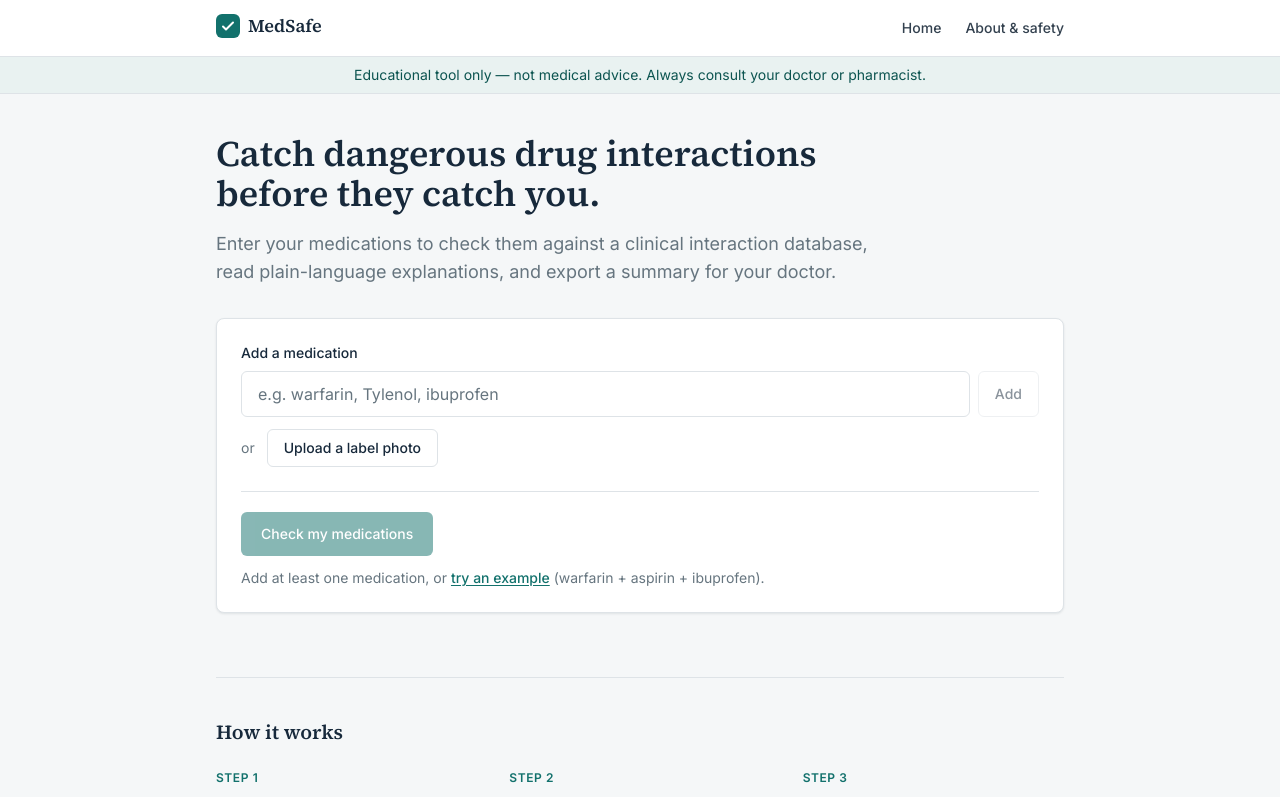
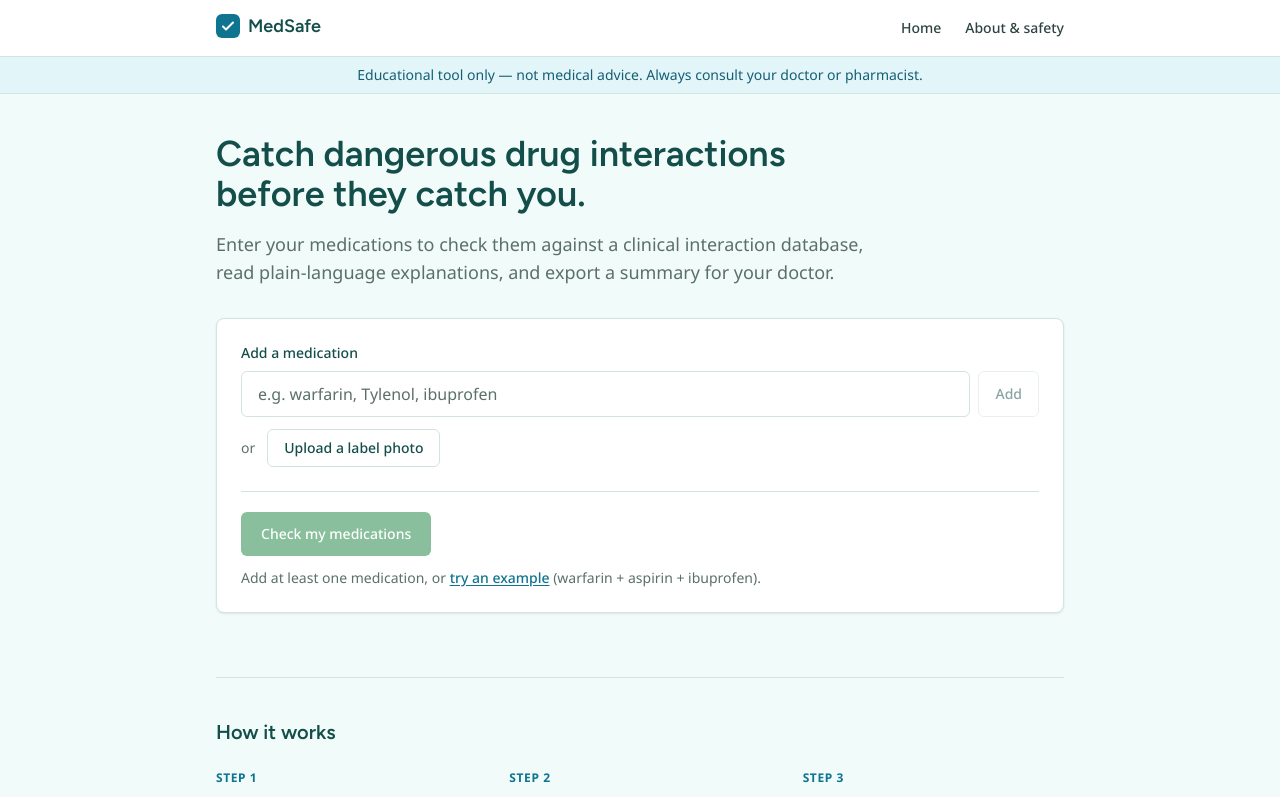
Before and after one commit to LoneEvos/MedSafe-Innovation, a Next.js app: page / in a window 1280 px wide. Shown: the top 797 px of the page. Built offline with nearby package versions, Linux system fonts and the light colour scheme.

Commit message:
redesign UI/UX

```diff
--- a/app/globals.css
+++ b/app/globals.css
@@ -3,19 +3,22 @@
 @tailwind utilities;
 
 :root {
-  /* Brand: muted medical teal + deep slate ink */
-  --primary: #12716c;
-  --primary-strong: #0c5450;
-  --primary-tint: #e9f2f1;
+  /* Medical teal brand + health-green primary action (ui-ux-pro-max healthcare
+     palette, shifted to accessible shades so text/fills clear 4.5:1). */
+  --primary: #0e7490; /* medical teal */
+  --primary-strong: #155e75;
+  --primary-tint: #e2f5f8;
+  --cta: #15803d; /* health green — accessible vs skill's #22C55E */
+  --cta-strong: #166534;
   --accent: #2f6f9f;
 
-  /* Neutrals */
-  --ink: #17293b; /* headings, strong text */
-  --text: #33414f; /* body */
-  --muted: #66757f; /* secondary text */
-  --border: #dee3e7; /* hairlines */
+  /* Neutrals (deep teal ink) */
+  --ink: #134e4a; /* headings, strong text */
+  --text: #2f4442; /* body */
+  --muted: #5b6f6b; /* secondary text (>=4.5:1 on white) */
+  --border: #d3e3e0; /* hairlines */
   --surface: #ffffff; /* cards */
-  --surface-2: #f5f7f8; /* app background */
+  --surface-2: #f1fbf9; /* app background (soft teal tint) */
 
   /* Severity — refined, not neon */
   --sev-major: #b3261e;
@@ -25,7 +28,7 @@
   --sev-minor: #55606b;
   --sev-minor-bg: #eef1f3;
 
-  --focus: #2f6f9f;
+  --focus: #0e7490;
 }
 
 body {
@@ -47,8 +50,20 @@ h4 {
   border-color: var(--border);
 }
 
-/* One consistent, visible keyboard focus ring everywhere */
+/* One consistent, visible keyboard focus ring everywhere (3px per a11y guide) */
 :where(a, button, input, textarea, [tabindex]):focus-visible {
-  outline: 2px solid var(--focus);
+  outline: 3px solid var(--focus);
   outline-offset: 2px;
 }
+
+/* Respect users who prefer less motion */
+@media (prefers-reduced-motion: reduce) {
+  *,
+  ::before,
+  ::after {
+    transition-duration: 0.01ms !important;
+    animation-duration: 0.01ms !important;
+    animation-iteration-count: 1 !important;
+    scroll-behavior: auto !important;
+  }
+}
--- a/app/layout.tsx
+++ b/app/layout.tsx
@@ -1,14 +1,16 @@
 import type { Metadata } from "next";
 import Link from "next/link";
-import { Inter, Source_Serif_4 } from "next/font/google";
+import { Figtree, Noto_Sans } from "next/font/google";
 import "./globals.css";
 
-const inter = Inter({
+// ui-ux-pro-max healthcare pairing: Figtree (headings) + Noto Sans (body).
+const body = Noto_Sans({
   subsets: ["latin"],
-  variable: "--font-inter",
+  variable: "--font-body",
+  weight: ["400", "500", "700"],
   display: "swap",
 });
-const heading = Source_Serif_4({
+const heading = Figtree({
   subsets: ["latin"],
   variable: "--font-heading",
   weight: ["500", "600", "700"],
@@ -55,7 +57,7 @@ export default function RootLayout({
   children: React.ReactNode;
 }>) {
   return (
-    <html lang="en" className={`${inter.variable} ${heading.variable}`}>
+    <html lang="en" className={`${body.variable} ${heading.variable}`}>
       <body className="flex min-h-screen flex-col font-sans antialiased">
         <a
           href="#main-content"
--- a/app/page.tsx
+++ b/app/page.tsx
@@ -245,9 +245,9 @@ export default function Home() {
   }
 
   const btnPrimary =
-    "rounded-md bg-primary px-5 py-2.5 text-sm font-medium text-white transition-colors hover:bg-primary-strong disabled:cursor-not-allowed disabled:opacity-50";
+    "cursor-pointer rounded-md bg-cta px-5 py-2.5 text-sm font-medium text-white transition-colors duration-200 hover:bg-cta-strong disabled:cursor-not-allowed disabled:opacity-50";
   const btnGhost =
-    "rounded-md border border-line bg-surface px-4 py-2 text-sm font-medium text-ink transition-colors hover:border-primary hover:text-primary disabled:cursor-not-allowed disabled:opacity-50";
+    "cursor-pointer rounded-md border border-line bg-surface px-4 py-2 text-sm font-medium text-ink transition-colors duration-200 hover:border-primary hover:text-primary disabled:cursor-not-allowed disabled:opacity-50";
 
   return (
     <main
@@ -345,7 +345,7 @@ export default function Home() {
                     type="button"
                     onClick={() => removeMed(med)}
                     aria-label={`Remove ${med}`}
-                    className="flex h-5 w-5 items-center justify-center rounded text-primary-strong/70 transition-colors hover:bg-primary/15 hover:text-primary-strong"
+                    className="flex h-6 w-6 cursor-pointer items-center justify-center rounded text-primary-strong/70 transition-colors duration-200 hover:bg-primary/15 hover:text-primary-strong"
                   >
                     <span aria-hidden="true" className="text-base leading-none">
                       ×
@@ -373,7 +373,7 @@ export default function Home() {
               <button
                 type="button"
                 onClick={loadExample}
-                className="font-medium text-primary underline underline-offset-2 hover:text-primary-strong"
+                className="cursor-pointer font-medium text-primary underline underline-offset-2 hover:text-primary-strong"
               >
                 try an example
               </button>{" "}
--- a/tailwind.config.ts
+++ b/tailwind.config.ts
@@ -12,6 +12,8 @@ const config: Config = {
         primary: "var(--primary)",
         "primary-strong": "var(--primary-strong)",
         "primary-tint": "var(--primary-tint)",
+        cta: "var(--cta)",
+        "cta-strong": "var(--cta-strong)",
         accent: "var(--accent)",
         ink: "var(--ink)",
         body: "var(--text)",
@@ -27,8 +29,8 @@ const config: Config = {
         "sev-minor-bg": "var(--sev-minor-bg)",
       },
       fontFamily: {
-        sans: ["var(--font-inter)", "system-ui", "sans-serif"],
-        heading: ["var(--font-heading)", "Georgia", "serif"],
+        sans: ["var(--font-body)", "system-ui", "sans-serif"],
+        heading: ["var(--font-heading)", "system-ui", "sans-serif"],
       },
       boxShadow: {
         card: "0 1px 2px rgba(23, 41, 59, 0.04), 0 1px 3px rgba(23, 41, 59, 0.06)",
```
